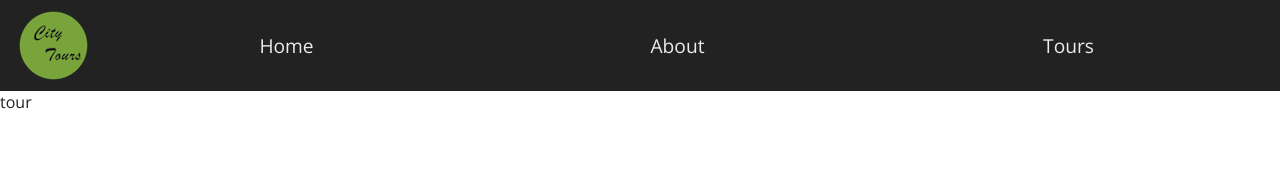
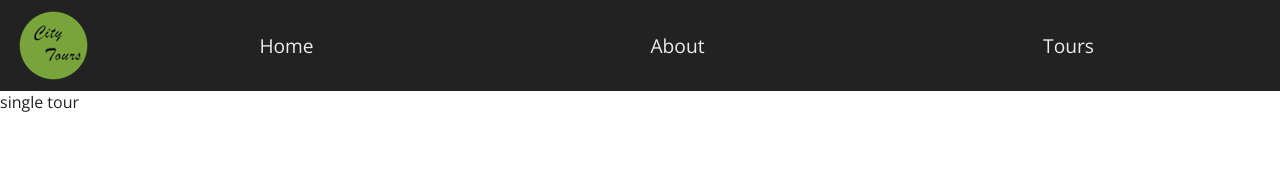
Before and after one commit to SashaSohrabi/city-tours, a React (Create React App) app: page / in a window 1280 px wide. Shown: the top 181 px of the page. Built offline with nearby package versions, Linux system fonts and the light colour scheme.

Commit message:
created Tour component and imported into TourList component.

```diff
--- /dev/null
+++ b/src/components/Tour/Tour.js
@@ -0,0 +1,10 @@
+import React, { Component } from "react";
+import "./Tour.scss";
+
+class Tour extends Component {
+  render() {
+    return <div>single tour</div>;
+  }
+}
+
+export default Tour;
--- /dev/null
+++ b/src/components/Tour/Tour.scss
@@ -0,0 +1 @@
+@import "../../index.scss";
--- a/src/components/TourList/TourList.js
+++ b/src/components/TourList/TourList.js
@@ -1,9 +1,14 @@
 import React, { Component } from "react";
 import "./TourList.scss";
+import Tour from "../Tour/Tour";
 
 class TourList extends Component {
   render() {
-    return <section>tour</section>;
+    return (
+      <section>
+        <Tour />
+      </section>
+    );
   }
 }
 
```
